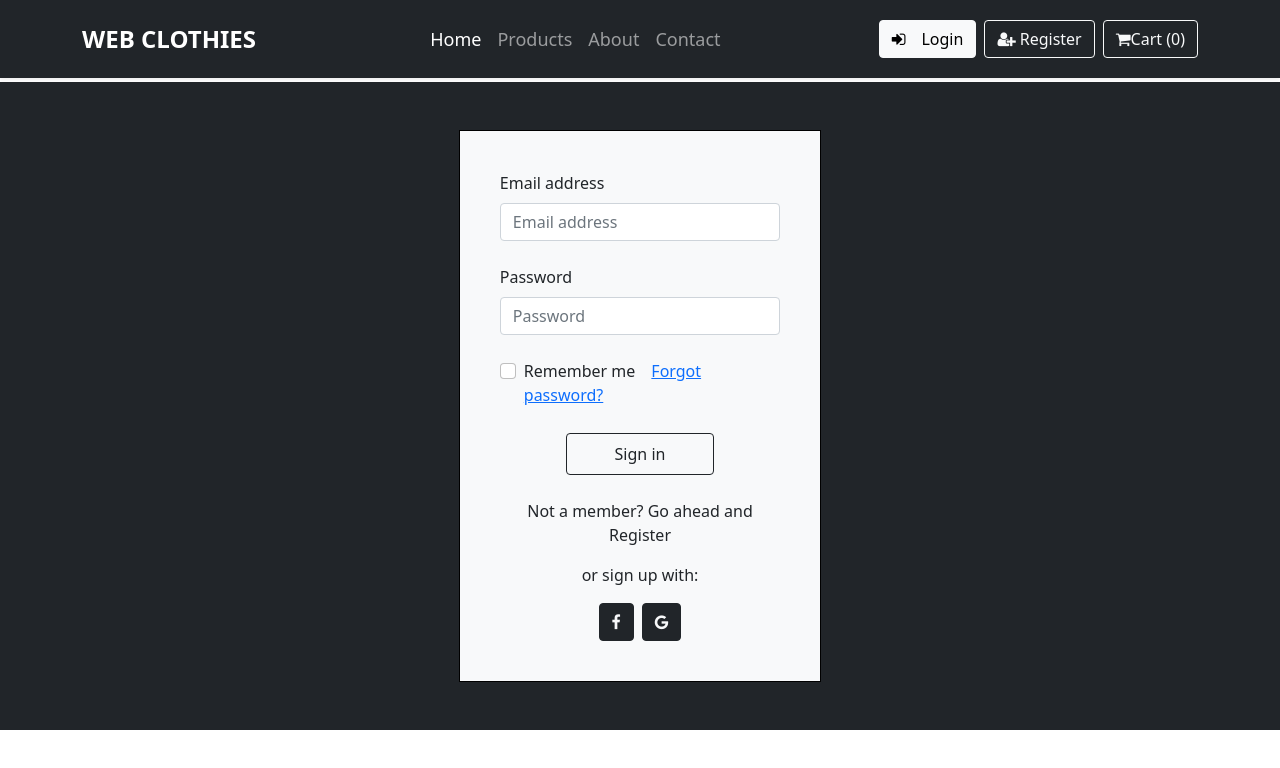
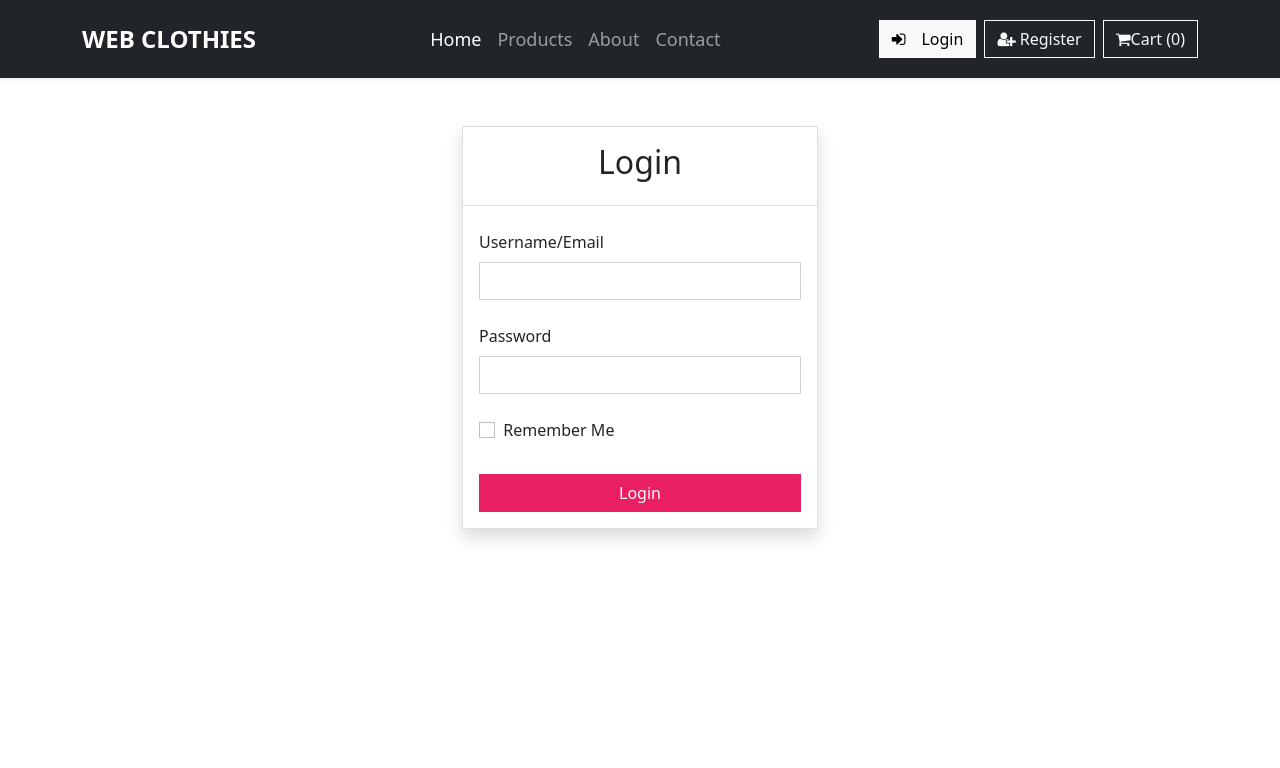
Before and after one commit to SubashchandraboseS15082001/cv, a React (Create React App) app: page /login in a window 1280 px wide. Shown: the top 768 px of the page. Built offline with nearby package versions, Linux system fonts and the light colour scheme.

Commit message:
login change

```diff
--- a/src/App.css
+++ b/src/App.css
@@ -9,6 +9,29 @@
   padding: 40px;
   padding-left: 40px !important;
   padding-right: 40px !important;
+}
+
+
+:root{
+  --main-bg:#e91e63;
+}
+
+.main-bg {
+  background: var(--main-bg) !important;
+}
+
+input:focus, button:focus {
+  border: 1px solid var(--main-bg) !important;
+  box-shadow: none !important;
+}
+
+.form-check-input:checked {
+  background-color: var(--main-bg) !important;
+  border-color: var(--main-bg) !important;
+}
+
+.card, .btn, input{
+  border-radius:0 !important;
 }
 
 
--- a/src/component/Login.jsx
+++ b/src/component/Login.jsx
@@ -2,62 +2,38 @@ import React from 'react'
 
 export default function Login() {
     return (
-        <div >
-            <div className="row p-5 bg-dark">
-                <div className="container login-form bg-light">
+        <>
+       <div className="container">
+    <div className="row justify-content-center mt-5">
+      <div className="col-lg-4 col-md-6 col-sm-6">
+        <div className="card shadow">
+          <div className="card-title text-center border-bottom">
+            <h2 className="p-3">Login</h2>
+          </div>
+          <div className="card-body">
             <form>
-
-                        <div className="form-outline mb-4">
-                            <label className="form-label text-bold" for="form2Example1">Email address</label>
-                            <input type="email" id="form2Example1" className="form-control" placeholder='Email address' required/>
-
+              <div className="mb-4">
+                <label for="username" className="form-label">Username/Email</label>
+                <input type="text" className="form-control" id="username" />
               </div>
-
-
-                        <div className="form-outline mb-4">
-                            <label className="form-label" for="form2Example2">Password</label>
-                            <input type="password" id="form2Example2" className="form-control" placeholder='Password' required/>
-
+              <div className="mb-4">
+                <label for="password" className="form-label">Password</label>
+                <input type="password" className="form-control" id="password" />
               </div>
-
-
-                        <div className="row mb-4">
-                            <div className="col d-flex justify-content-center">
-
-                                <div className="form-check">
-                                    <input className="form-check-input" type="checkbox" value="" id="form2Example31" />
-                                    <label className="form-check-label me-3" for="form2Example31"> Remember me </label>
-                                    <a href="#!">Forgot password?</a>
+              <div className="mb-4">
+                <input type="checkbox" className="form-check-input" id="remember" />
+                <label for="remember" className="form-label"> &nbsp; Remember Me</label>
               </div>
-                            </div>
-
-
-
-                        </div>
-
-
-                        <div className="text-center">
-                            <button type="button" className="btn btn-outline-dark btn-block mb-4 px-5 py-2">Sign in</button>
-                        </div>
-
-
-                        <div className="text-center">
-                            <p>Not a member? Go ahead and Register</p>
-                            <p>or sign up with:</p>
-                            <button type="button" className="btn btn-link btn-dark btn-floating mx-1">
-                                <i className="fa fa-facebook-f text-light"></i>
-                            </button>
-
-                            <button type="button" className="btn btn-link btn-dark btn-floating mx-1">
-                                <i className="fa fa-google text-light"></i>
-                            </button>
-
-
-
+              <div className="d-grid">
+                <button type="submit" className="btn text-light main-bg buton">Login</button>
               </div>
             </form>
           </div>
         </div>
       </div>
+    </div>
+  </div>
+
+  </>
     )
 }
--- a/src/component/Register.jsx
+++ b/src/component/Register.jsx
@@ -2,54 +2,42 @@ import React from 'react'
 
 export default function Register() {
   return (
-    <div>
-        <div className="row p-5 bg-dark">
-                <div className="container login-form bg-light">
+    <>
+    <div className="container">
+ <div className="row justify-content-center mt-5">
+   <div className="col-lg-4 col-md-6 col-sm-6">
+     <div className="card shadow">
+       <div className="card-title text-center border-bottom">
+         <h2 className="p-3">Register</h2>
+       </div>
+       <div className="card-body">
          <form>
-
-                        <div className="form-outline mb-4">
-                            <label className="form-label text-bold" for="form2Example1">Email address</label>
-                            <input type="email" id="form2Example1" className="form-control" placeholder='Email address' required/>
-
+           <div className="mb-4">
+             <label for="username" className="form-label">Username/Email</label>
+             <input type="text" className="form-control" id="username" />
            </div>
-
-
-
-                        <div className="form-outline mb-4">
-                            <label className="form-label" for="form2Example2">New Password</label>
-                            <input type="password" id="form2Example2" className="form-control" placeholder='New Password' required/>
-
+           <div className="mb-4">
+             <label for="password" className="form-label">Password</label>
+             <input type="password" className="form-control" id="password" />
            </div>
-
-
-                        <div className="form-outline mb-4">
-                            <label className="form-label" for="form2Example2">Re-enter Password</label>
-                            <input type="password" id="form2Example2" className="form-control" placeholder='Re-enter Password' required/>
-
+           <div className="mb-4">
+             <label for="password" className="form-label">Re-Password</label>
+             <input type="password" className="form-control" id="password" />
            </div>
-
-
-                        <div className="row mb-4">
-                            <div className="col d-flex justify-content-center">
-
-                                <div className="form-check">
-                                    <input className="form-check-input" type="checkbox" value="" id="form2Example31" />
-                                    <label className="form-check-label me-3" for="form2Example31"> I've accepted all your terms and conditions. </label>
-
+           <div className="mb-4">
+             <input type="checkbox" className="form-check-input" id="remember" />
+             <label for="remember" className="form-label">&nbsp; I've accepted all your terms and conditions.</label>
            </div>
-                            </div>
-
-
-
-                        </div>
-
-
-                        <div className="text-center">
-                            <button type="button" className="btn btn-outline-dark btn-block mb-4 px-5 py-2"> Register </button>
+           <div className="d-grid">
+             <button type="submit" className="btn text-light main-bg buton">Sign up</button>
            </div>
          </form>
        </div>
      </div>
    </div>
+ </div>
+</div>
+
+</>
   )
 }
```
Lines whose indentation alone changed are shown as unchanged.
